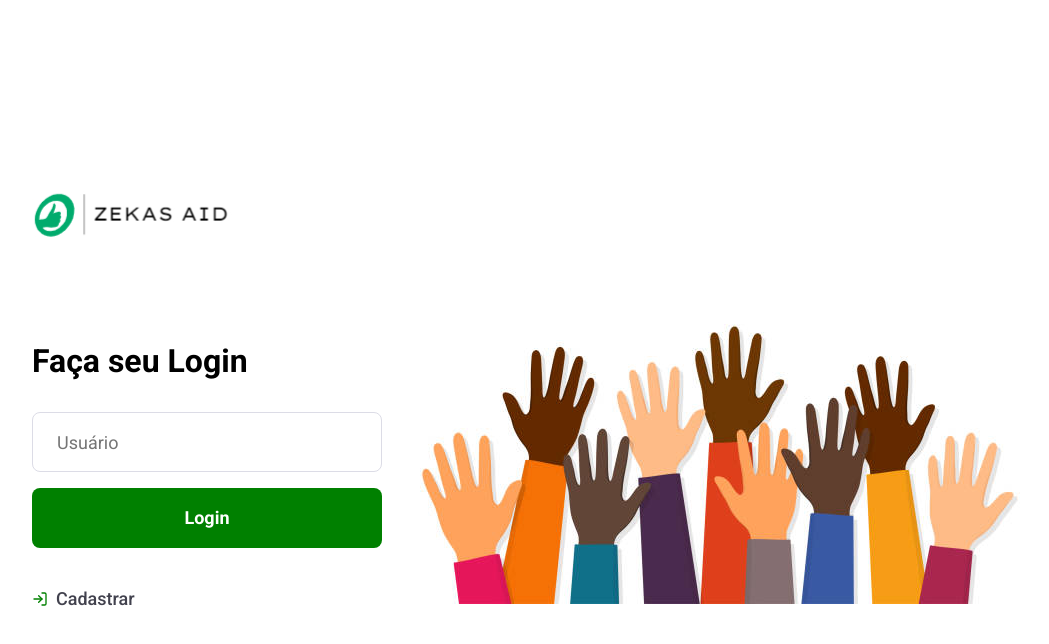
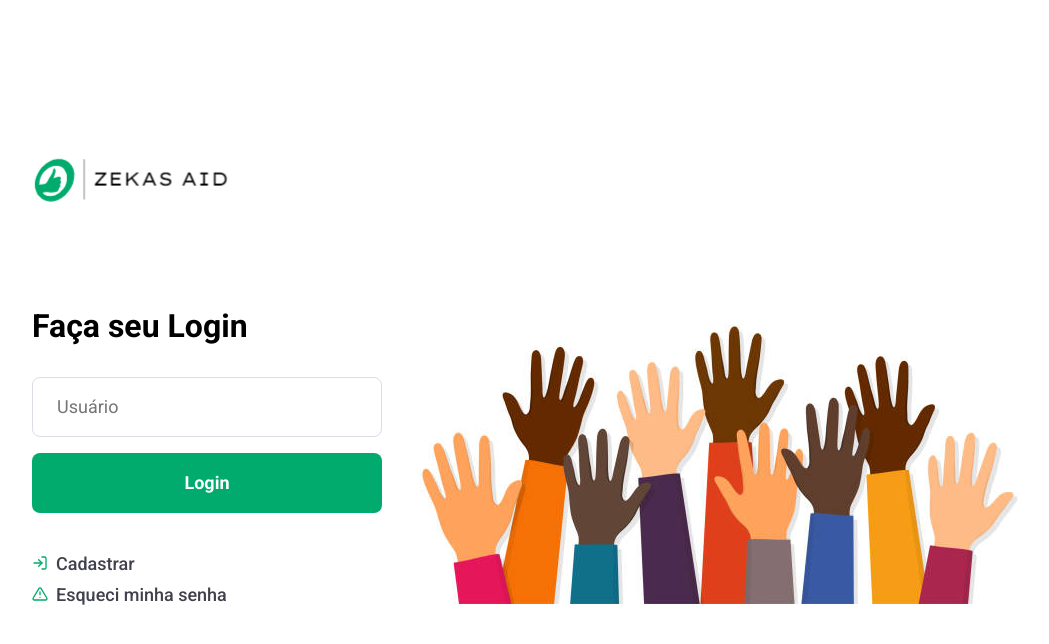
Before and after one commit to ZekasDev/ZekasAid, a React (Create React App) app in the folder Frontend/: page / in a window 1280 px wide. Shown: the top 644 px of the page, without its empty margins (112-1161 px from the left). Built offline with nearby package versions, Linux system fonts and the light colour scheme.

Commit message:
Adicionando botão 'Recuperar senha'

```diff
--- a/Frontend/src/global.css
+++ b/Frontend/src/global.css
@@ -33,7 +33,7 @@ form input {
 .button {
     width: 100%;
     height: 60px;
-    background: green;
+    background: #01ab6d;
     border: 0;
     border-radius: 8px;
     color: #FFF;
--- a/Frontend/src/pages/Login/index.js
+++ b/Frontend/src/pages/Login/index.js
@@ -1,25 +1,31 @@
 import React from "react";
 import "./styles.css";
-import { FiLogIn } from 'react-icons/fi' //npm install react-icons assim que chegar em casa
-import frontImg from '../../assets/zekasaid.jpg'
-import logoImg from '../../assets/logo.jpg'
+import { FiLogIn, FiAlertTriangle } from "react-icons/fi";
+import frontImg from "../../assets/zekasaid.jpg";
+import logoImg from "../../assets/logo.jpg";
 
 export default function Login() {
   return (
     <div className="login-container">
-        <section className="form">
-        <img src={logoImg} alt='Logo'/>
+      <section className="form">
+        <img src={logoImg} alt="Logo" />
         <form>
           <h1>Faça seu Login</h1>
           <input placeholder="Usuário" />
-          <button className="button" type="submit">Login</button>
+          <button className="button" type="submit">
+            Login
+          </button>
           <a href="/register">
-            <FiLogIn size={16} color="green"/>
+            <FiLogIn size={16} color="#01ab6d" />
             Cadastrar
           </a>
+          <a href="/recover">
+            <FiAlertTriangle size={16} color="#01ab6d" />
+            Esqueci minha senha
+          </a>
         </form>
-        </section>
-        <img src={frontImg} alt='Background Img'/>
+      </section>
+      <img src={frontImg} alt="Background Img" />
     </div>
-  )
+  );
 }
--- a/Frontend/src/pages/Login/styles.css
+++ b/Frontend/src/pages/Login/styles.css
@@ -35,6 +35,11 @@
     transition: opacity 0.2s;
 }
 
+.login-container section.form form a + a {
+    margin-top: 10px;
+    margin-bottom: 40px;
+}
+
 .login-container section.form form a svg {
     margin-right: 8px;
 }
```
